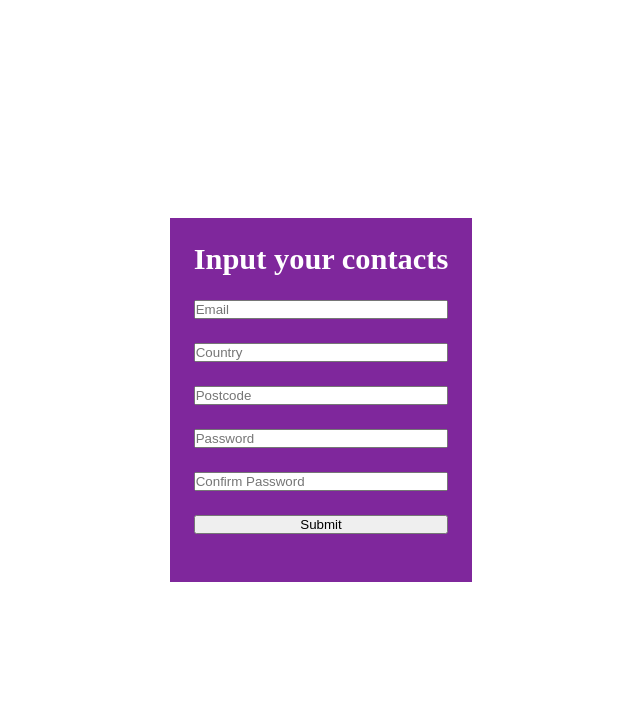
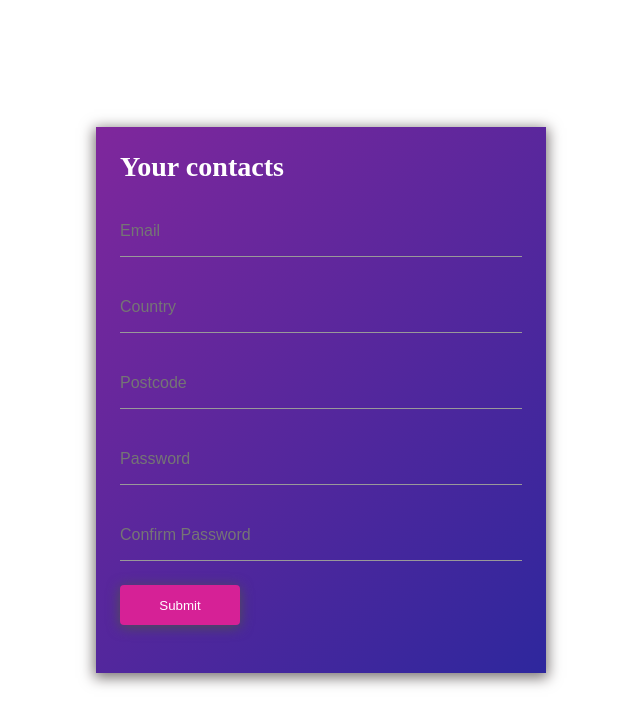
Before and after one commit to rainygodz/form-with-validation, a plain HTML site: page index.html in a window 1280 px wide. Shown: the whole page, without its empty margins (319-959 px from the left). Drawn offline with Linux system fonts and the light colour scheme.

Commit message:
feat: complete form style

```diff
--- a/index.html
+++ b/index.html
@@ -10,9 +10,11 @@
     <main>
       <div class="contact-wrap">
         <div class="title">
-          <h3>Input your contacts</h3>
+          <h3>Your contacts</h3>
         </div>
         <form id="contact-form">
+          <div class="container">
+            <div class="input-container">
               <input
                 placeholder="Email"
                 type="email"
@@ -20,6 +22,8 @@
                 name="email"
                 required
               />
+            </div>
+            <div class="input-container">
               <input
                 placeholder="Country"
                 type="text"
@@ -27,6 +31,8 @@
                 name="country"
                 required
               />
+            </div>
+            <div class="input-container">
               <input
                 placeholder="Postcode"
                 type="text"
@@ -34,6 +40,8 @@
                 maxlength="6"
                 required
               />
+            </div>
+            <div class="input-container">
               <input
                 placeholder="Password"
                 type="password"
@@ -41,13 +49,19 @@
                 name="password"
                 required
               />
+            </div>
+            <div class="input-container">
               <input
                 placeholder="Confirm Password"
                 type="password"
                 id="confirm_password"
                 required
               />
+            </div>
+            <div class="button-container">
               <button id="submit-btn">Submit</button>
+            </div>
+          </div>
         </form>
       </div>
     </main>
--- a/style.css
+++ b/style.css
@@ -11,19 +11,62 @@ body {
   justify-content: center;
 }
 
-#contact-form {
+.container {
   display: flex;
   flex-direction: column;
   gap: 1.5rem;
 }
 
 .contact-wrap {
-  background-color: #7f279c;
+  background: linear-gradient(135deg, #7f279c 0%, #2e279d 100%);
   padding: 1.5rem 1.5rem 3rem;
+  width: 450px;
+  box-shadow: 0px 3px 13px 2px #7b7575;
 }
 
 .contact-wrap .title {
   color: #ffffff;
-  font-size: 26px;
+  font-size: 24px;
   margin-bottom: 1.4rem;
 }
+
+#submit-btn {
+  background-color: #d62196;
+  color: #ffffff;
+  padding: 10px 12px;
+  border-radius: 4px;
+  border: none;
+  width: 120px;
+  height: 40px;
+  cursor: pointer;
+  box-shadow: 0px 2px 13px 0px #515050;
+
+  transition: background-color 0.3s linear;
+}
+
+#submit-btn:hover {
+  background-color: #bb1c83;
+}
+
+input {
+  border: none;
+  background: transparent;
+  border-bottom: 1px solid #999999;
+  padding: 5px 0;
+  color: #ffffff;
+  width: 100%;
+  font-size: 16px;
+  height: 52px;
+
+  transition: border-color 0.3s linear;
+}
+
+input::placeholder {
+  font-size: 16px;
+  padding-bottom: 5px;
+}
+
+input:focus {
+  outline: none;
+  border-color: #ffffff;
+}
```
Lines whose indentation alone changed are shown as unchanged.
